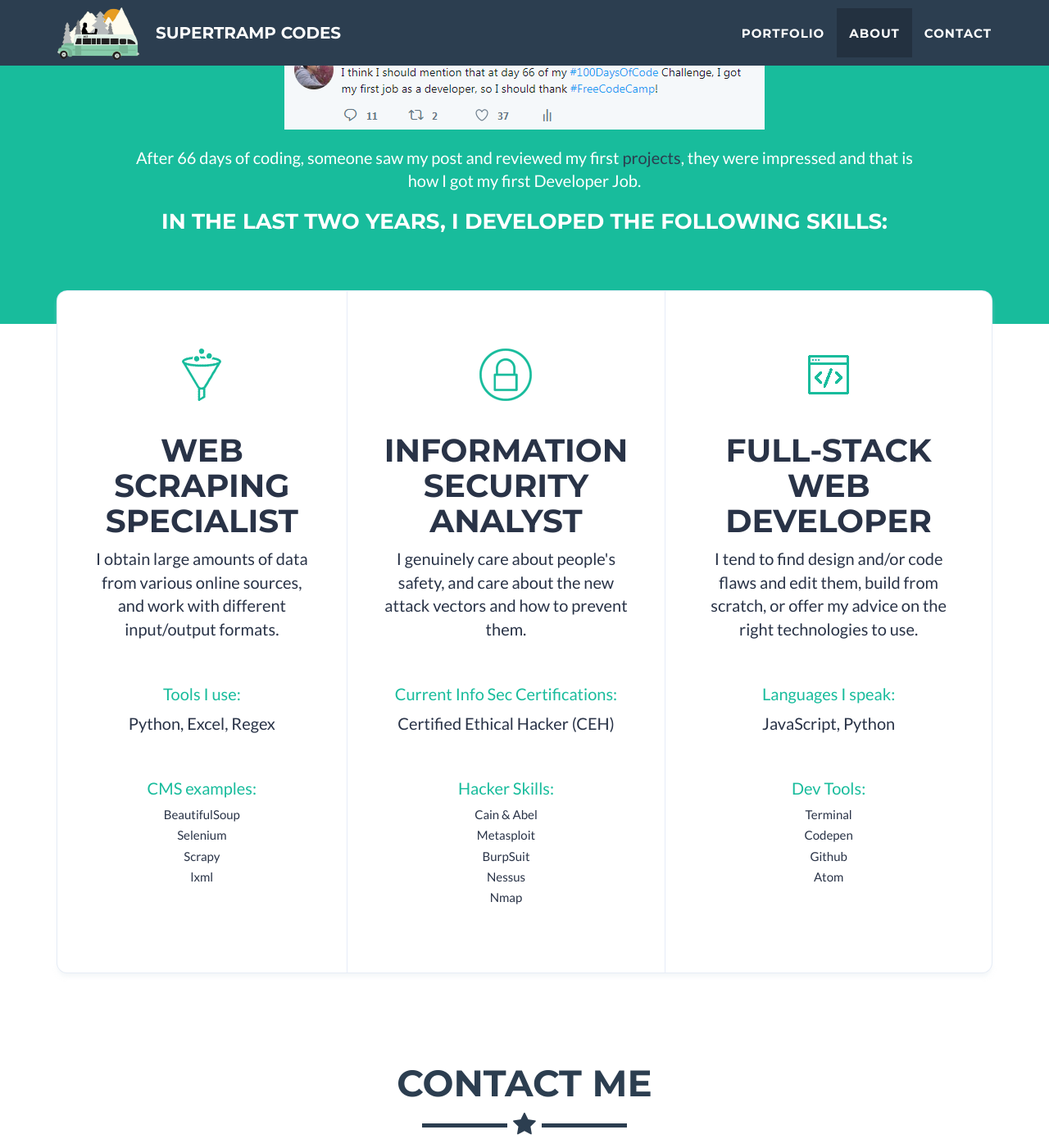
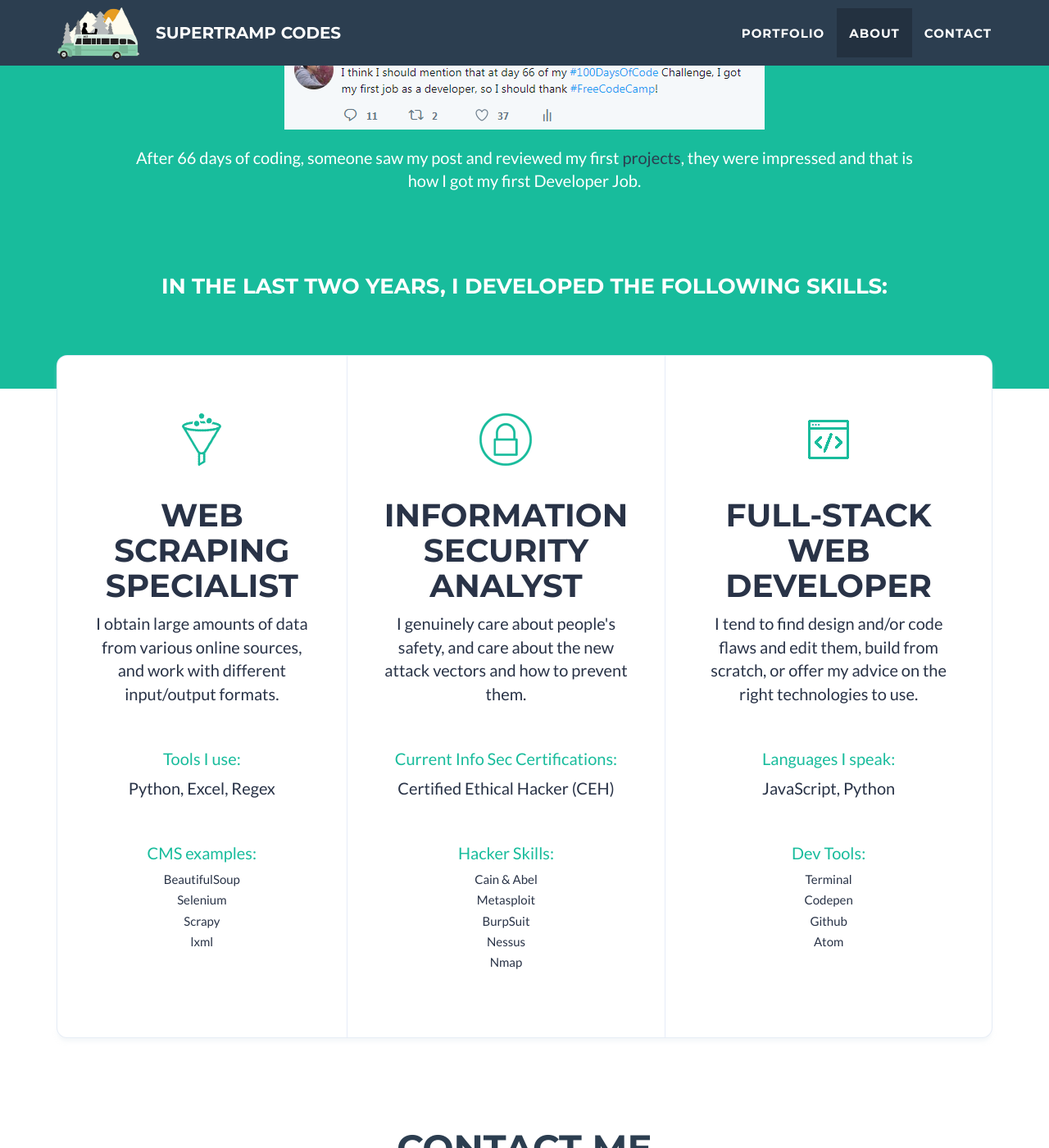
Before and after one commit to Ahmed-Elkashef/Ahmed-Elkashef.github.io, a Jekyll site: the page built from index.html, in a window 1280 px wide and 1400 px high, scrolled down 1931 px. Shown: the whole window at 82% size. Built offline with Jekyll 4.4.1, drawn with Linux system fonts in a browser that asks for light colours.

Commit message:
Update main.css

```diff
--- a/_includes/css/main.css
+++ b/_includes/css/main.css
@@ -531,3 +531,8 @@ footer .footer-below {
 .columns .column ul li {
     margin-top: 0.25em;
 }
+
+/* about section */
+#about > div > div:nth-child(2) > div > h3 {
+    margin-top: 100px;
+}
```
